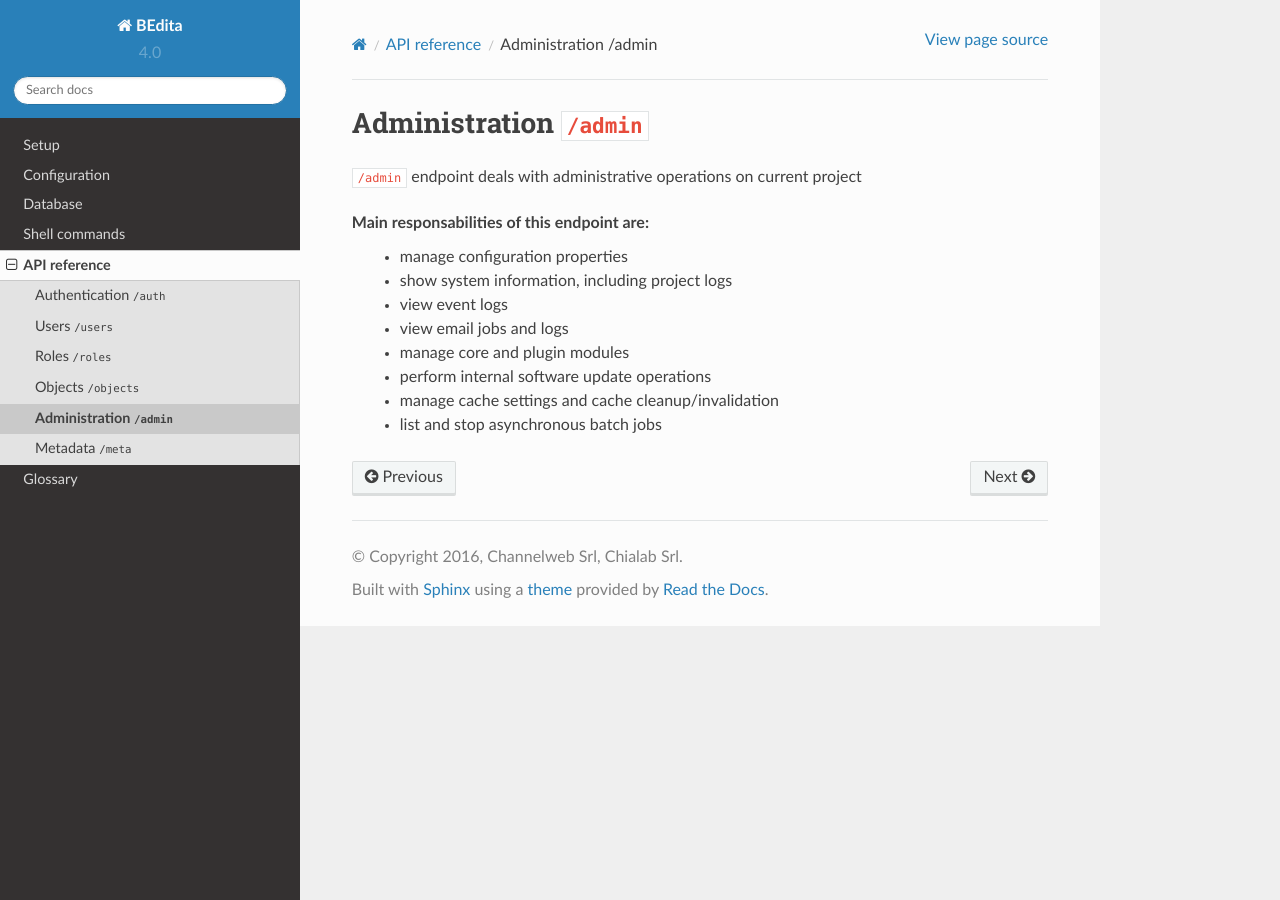
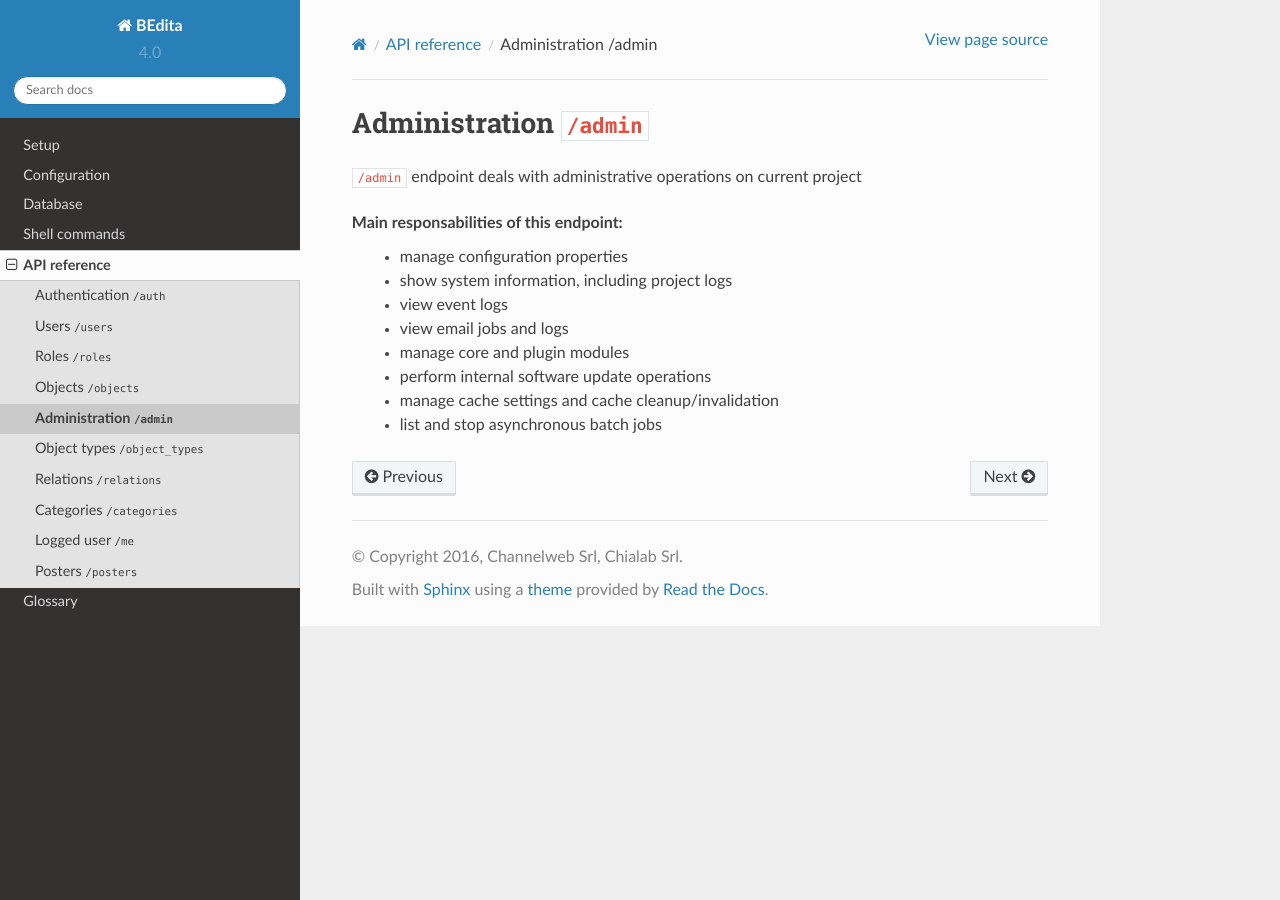
Before and after one commit to bedita/docs, a Sphinx documentation site: the page built from source/endpoints/admin.rst, in a window 1280 px wide. Built offline with Sphinx 7.4.7 and the Read the Docs theme 2.0.0, drawn with Linux system fonts in a browser that asks for light colours.

Commit message:
bedita/bedita#815 docs: remove /meta add more endpoints

```diff
--- a/source/endpoints/admin.rst
+++ b/source/endpoints/admin.rst
@@ -3,7 +3,7 @@ Administration ``/admin``
 
 ``/admin`` endpoint deals with administrative operations on current project
 
-Main responsabilities of this endpoint are:
+Main responsabilities of this endpoint:
     * manage configuration properties
     * show system information, including project logs
     * view event logs
--- a/source/endpoints/index.rst
+++ b/source/endpoints/index.rst
@@ -11,4 +11,8 @@ BEdita4 exposes a set of default endpoints.
     roles
     objects
     admin
-    meta
+    object_types
+    relations
+    categories
+    me
+    posters
```
Also changed, not shown: source/endpoints/categories.rst (added, +11 -0 lines), source/endpoints/me.rst (added, +9 -0 lines), source/endpoints/meta.rst (deleted, +0 -11 lines), source/endpoints/object_types.rst (added, +11 -0 lines), source/endpoints/posters.rst (added, +9 -0 lines), source/endpoints/relations.rst (added, +9 -0 lines), source/endpoints/users.rst (line endings or trailing spaces).
